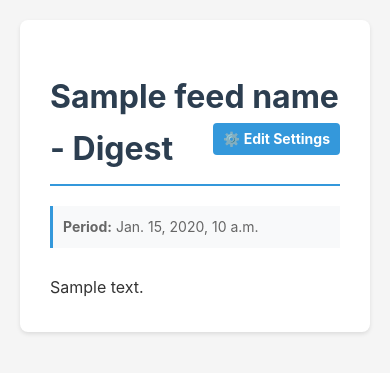
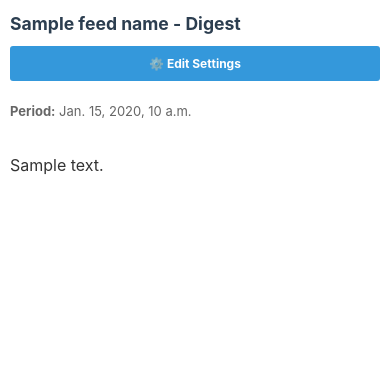
Before and after one commit to yinan-c/RSSbrew, a Django app: template FeedManager/templates/FeedManager/digest.html in a window 390 px wide. Shown: the top 373 px of the page. Run offline with Django 4.2, Linux system fonts and the light colour scheme; tables that the repository leaves empty hold one stand-in row (values such as "Sample post"); the template is opened without the code that fills it: values that come from a table or form of the project are taken from there, most other values are stand-ins (such as "Sample title", 1, 10 or a date in 2020).

Commit message:
update digest html format

```diff
--- a/FeedManager/templates/FeedManager/digest.html
+++ b/FeedManager/templates/FeedManager/digest.html
@@ -9,45 +9,44 @@
             font-family: -apple-system, BlinkMacSystemFont, "Segoe UI", Roboto, "Helvetica Neue", Arial, sans-serif;
             line-height: 1.6;
             color: #333;
-            max-width: 900px;
+            margin: 0;
+            padding: 0;
+            background-color: white;
+        }
+
+        .content-wrapper {
+            max-width: 800px;
             margin: 0 auto;
             padding: 20px;
-            background-color: #f5f5f5;
-        }
-
-        .container {
-            background-color: white;
-            border-radius: 8px;
-            padding: 30px;
-            box-shadow: 0 2px 4px rgba(0, 0, 0, 0.1);
         }
 
         h1 {
             color: #2c3e50;
-            border-bottom: 2px solid #3498db;
-            padding-bottom: 10px;
-            margin-bottom: 20px;
+            margin: 0 0 20px 0;
+            display: flex;
+            justify-content: space-between;
+            align-items: center;
+            flex-wrap: wrap;
+            gap: 10px;
+            font-size: 1.4rem;
         }
 
         h2 {
             color: #34495e;
-            margin-top: 30px;
-            margin-bottom: 15px;
+            margin-top: 20px;
+            margin-bottom: 10px;
         }
 
         h3 {
             color: #555;
-            margin-top: 20px;
-            margin-bottom: 10px;
+            margin-top: 15px;
+            margin-bottom: 8px;
         }
 
         .meta-info {
             color: #666;
             font-size: 14px;
-            margin-bottom: 25px;
-            padding: 10px;
-            background-color: #f8f9fa;
-            border-left: 3px solid #3498db;
+            margin-bottom: 30px;
         }
 
         a {
@@ -59,12 +58,8 @@
             text-decoration: underline;
         }
 
-        li {
-            margin-bottom: 8px;
-        }
-
         .digest-content {
-            line-height: 1.8;
+            line-height: 1.7;
         }
 
         .digest-content img {
@@ -74,45 +69,77 @@
 
         .digest-content blockquote {
             border-left: 3px solid #ddd;
-            margin: 15px 0;
-            padding-left: 15px;
+            margin: 10px 0;
+            padding-left: 10px;
             color: #666;
         }
 
         .digest-content pre {
             background-color: #f4f4f4;
-            padding: 10px;
-            border-radius: 4px;
+            padding: 8px;
             overflow-x: auto;
         }
 
         .digest-content code {
             background-color: #f4f4f4;
-            padding: 2px 4px;
-            border-radius: 3px;
+            padding: 1px 3px;
             font-family: 'Courier New', Courier, monospace;
         }
 
         .admin-link {
-            float: right;
-            font-size: 14px;
+            font-size: 13px;
             background-color: #3498db;
             color: white;
-            padding: 5px 10px;
-            border-radius: 4px;
+            padding: 6px 12px;
+            border-radius: 3px;
             text-decoration: none;
+            white-space: nowrap;
+            display: inline-block;
         }
 
         .admin-link:hover {
             background-color: #2980b9;
             text-decoration: none;
         }
+
+        /* Mobile responsive styles */
+        @media (max-width: 600px) {
+            .content-wrapper {
+                padding: 10px;
+                max-width: 100%;
+                box-sizing: border-box;
+            }
+
+            h1 {
+                font-size: 1.1rem;
+                flex-direction: column;
+                align-items: flex-start;
+                gap: 8px;
+            }
+
+            h1 span {
+                width: 100%;
+            }
+
+            .admin-link {
+                text-align: center;
+                width: 100%;
+                padding: 8px 10px;
+                margin: 0;
+                font-size: 12px;
+                box-sizing: border-box;
+            }
+
+            .meta-info {
+                font-size: 13px;
+            }
+        }
     </style>
   </head>
   <body>
-    <div class="container">
+    <div class="content-wrapper">
       <h1>
-{{ feed_name }} - Digest
+        <span>{{ feed_name }} - Digest</span>
         <a href="/admin/FeedManager/processedfeed/{{ feed_id }}/change/"
            class="admin-link"
            target="_blank">⚙️ Edit Settings</a>
@@ -121,7 +148,7 @@
         <strong>Period:</strong> {{ date_range }}
       </div>
       <div class="digest-content">
-            {{ digest.content|safe }}
+        {{ digest.content|safe }}
       </div>
     </div>
   </body>
```
